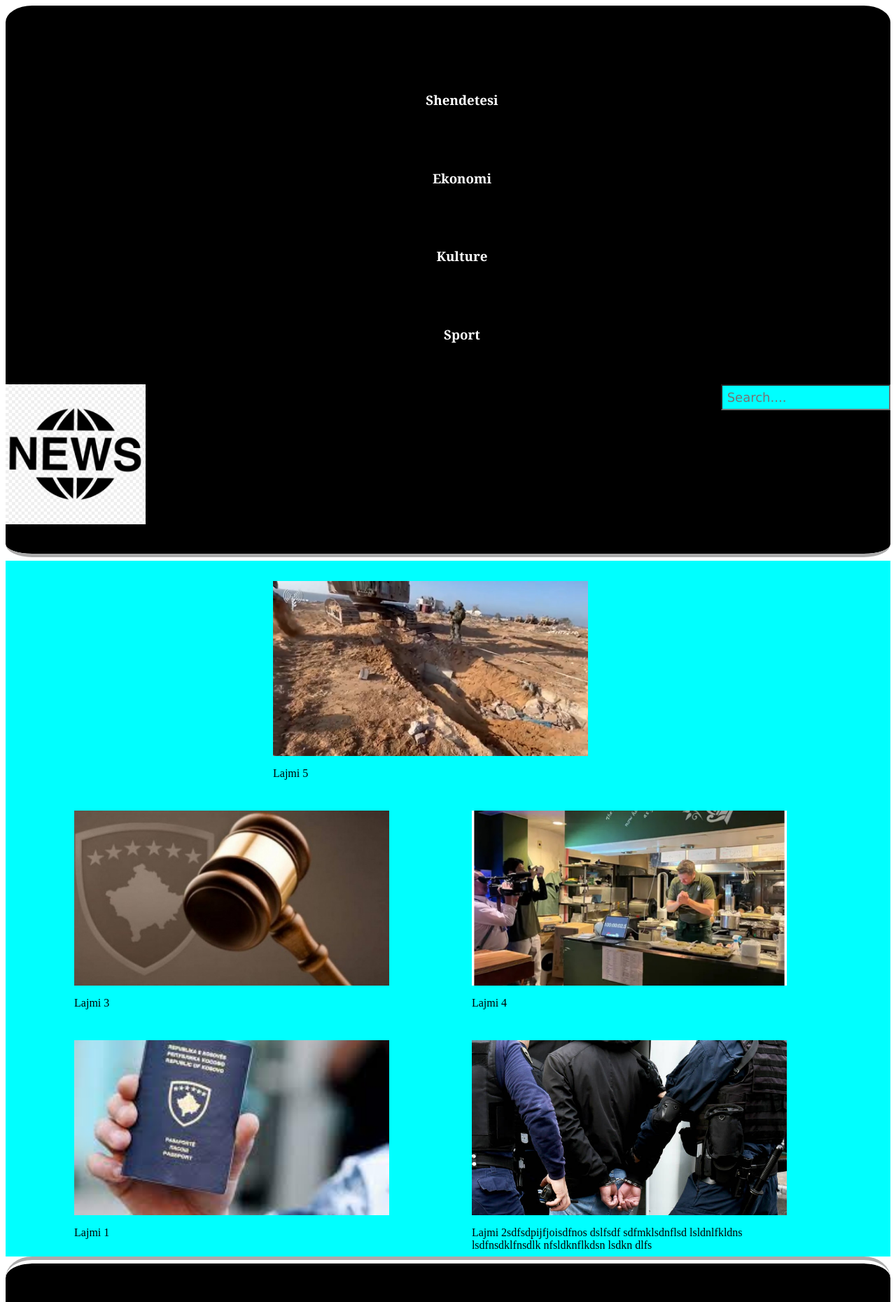
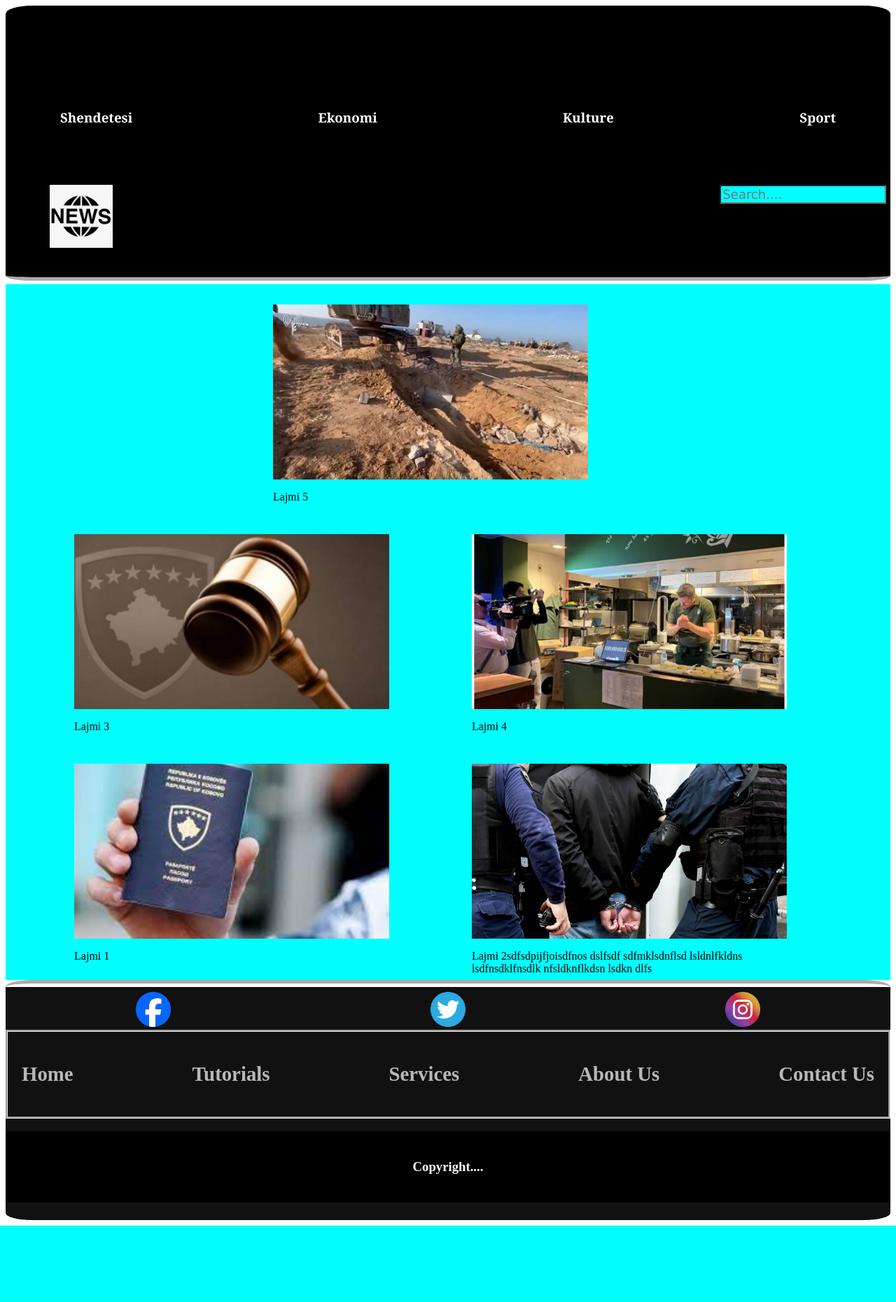
Before and after one commit to YlldritQ/Projekti-Web, a PHP site: page /HomePage.html in a window 1280 px wide. Shown: the top 1860 px of the page at 70% size. After the commit the page ends 1751 px from the top, so only its background shows below. Run offline with PHP 8.4, Linux system fonts and the light colour scheme.

Commit message:
permisime

```diff
--- a/HomePage.html
+++ b/HomePage.html
@@ -8,13 +8,13 @@
 </head>
 <body>
     <header class="headerC">
-        <div class="field">
-            <ul>
+        <div class="titujt">
+
                 <li class="titulli"><h3>Shendetesi</h3></li>
                 <li class="titulli"><h3>Ekonomi</h3></li>
                 <li class="titulli"><h3>Kulture</h3></li>
                 <li class="titulli"><h3>Sport</h3></li>
-            </ul>
+
         </div>
 <img class="image" src="ne1813l003-news-logo-logotype-free-logo-icons.png" alt="logo">
         <input class="search-bar" type="text" placeholder="Search....">
@@ -55,23 +55,24 @@
     </main>
     <footer class="footerC">
         <div class="logot">
-            <ul>
-                <li class="logo"><img src="Facebook_Logo_2023.png" alt="facebook"></li>
-                <li class="logo"><img src="twitter-3-logo-png-transparent.png" alt="twitter"></li>
-                <li class="logo"><img src="instagram-6338392_1280.webp" alt="IG"></li>
-                <li class="logo"><img src="" alt=""></li>
-                <li class="logo"><img src="" alt=""></li>
-            </ul>
+
+                <a href=""><img src="Facebook_Logo_2023.png" alt="facebook" width="50px" height="50px"></a>
+                <a href=""><img src="twitter-3-logo-png-transparent.png" alt="instagram-6338392_1280" width="50px" height="50px"></a>
+                <a href=""><img src="instagram-6338392_1280.webp" alt="twitter" width="50px" height="50px"></a>
         </div>
         <div class="referencat">
-            <ul>
-                <li class="referenca">Home</li>
-                <li class="referenca">Tutorials</li>
-                <li class="referenca">Services</li>
-                <li class="referenca">About Us</li>
-                <li class="referenca">Contact Us</li>
-            </ul>
+
+                <li class="referenca"><h2><a href="">Home</a></h2></li>
+                <li class="referenca"><h2><a href="">Tutorials</a></h2></li>
+                <li class="referenca"><h2><a href="">Services</a></h2></li>
+                <li class="referenca"><h2><a href="">About Us</a></h2></li>
+                <li class="referenca"><h2><a href="">Contact Us</a></h2></li>
+
         </div>
+        <div>
+            <h3>Copyright....</h3>
+        </div>
+
     </footer>
 </body>
 </html>
--- a/Stilizimi.css
+++ b/Stilizimi.css
@@ -10,24 +10,19 @@
    border-radius: 3%;
 }
 
-.field{
-
+.titujt{
+ list-style: none;
+ display: flex;
  justify-content: center;
-
-
-}
-ul{
-    list-style: none;
+ justify-content: space-between;
 }
 
 .titulli{
     padding: 2% 3%;
-    display: flex;
     color: white;
     cursor: pointer;
     font-family: Georgia, 'Times New Roman', Times, serif;
     justify-content: space-around;
-
 
 }
 
@@ -37,13 +32,13 @@ color: black;
 }
 
 .titulli:active{
-    opacity: 0.2;
+    opacity: 0.5;
 }
 
 .image{
-
-    width: 200px;
-    height: 200px;
+    width: 90px;
+    height: 90px;
+    padding-left: 5%;
 }
 
 .search-bar{
@@ -51,8 +46,9 @@ color: black;
     font-size: large;
     font-family: Verdana, Geneva, Tahoma, sans-serif;
     float: right;
-    padding: 0.5%;
     color: brown;
+    padding-right:0.5%;
+    margin-right: 0.5%;
 
 }
 
@@ -92,9 +88,9 @@ main{
     background-color: aqua;
 }
 .footerC{
-    background-color: black;
-   padding-bottom: 5%;
-   padding-top: 3%;
+    background-color: #111;
+   padding-bottom:0.5%;
+   padding-top: 0.5%;
    border-top-width: 10px;
    border-top-style: groove;
    border-top-color: white;
@@ -102,32 +98,35 @@ main{
    color: white;
 
 
-
 }
 .logot{
-    list-style: none;
-}
-
-.logo{
     display: flex;
-    width: 75px;
-    height: 75px;
-    padding: 20px 20px;
-}
-.logo:hover{
-cursor: pointer;
+    justify-content: center;
+    justify-content: space-around;
 }
 .referencat{
-list-style: none;
-}
-.referenca{
+font-size: larger;
 display: flex;
 padding: 20px 20px;
 justify-content: center;
+list-style: none;
+justify-content: space-between;
+border-style: groove;
+color: white;
+
 
 }
-.referenca:hover{
-    cursor: pointer;
-    background-color: white;
-    color: black;
+.referenca a{
+    text-decoration: none;
+    color: white;
+    opacity: 0.7;
+    transition: 0.4s;
 }
+.referenca a:hover{
+    opacity: 1.5;
+}
+h3{
+    background-color: #000;
+    padding: 40px;
+    text-align: center;
+}
```
